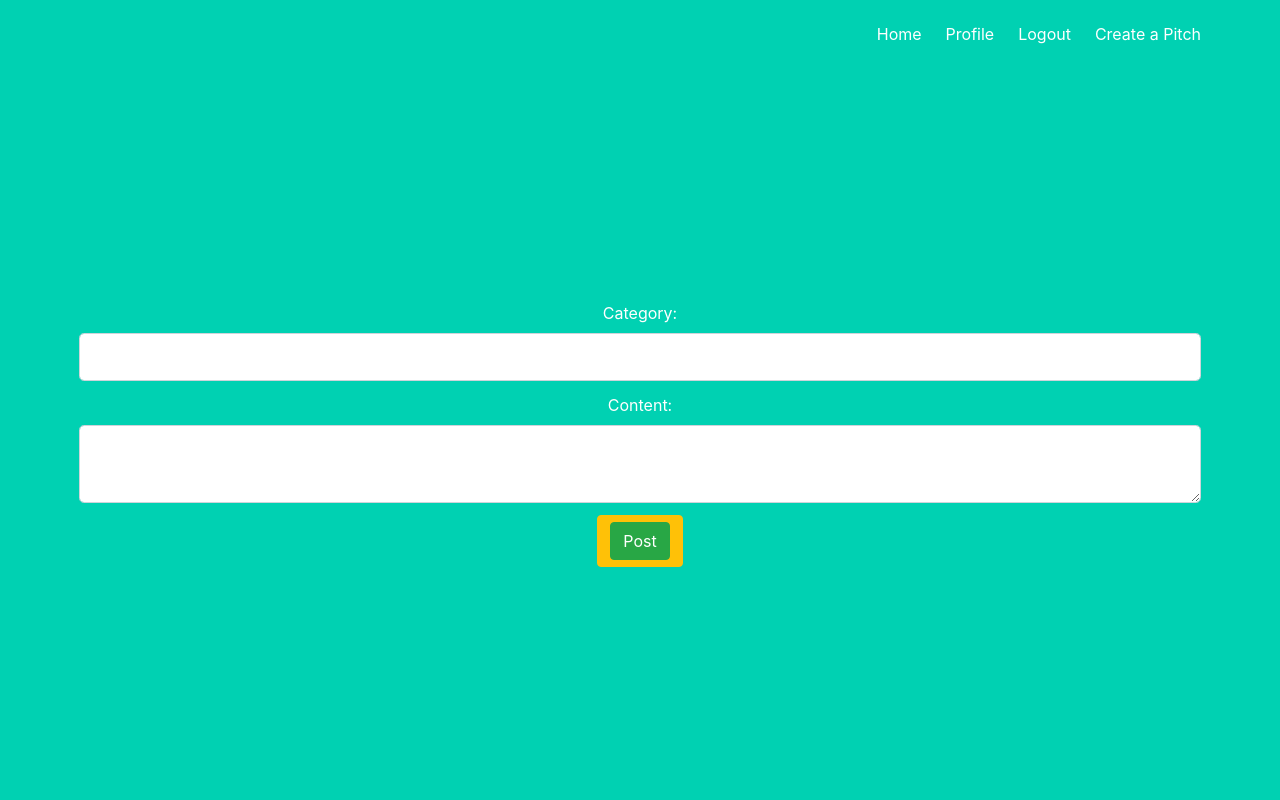
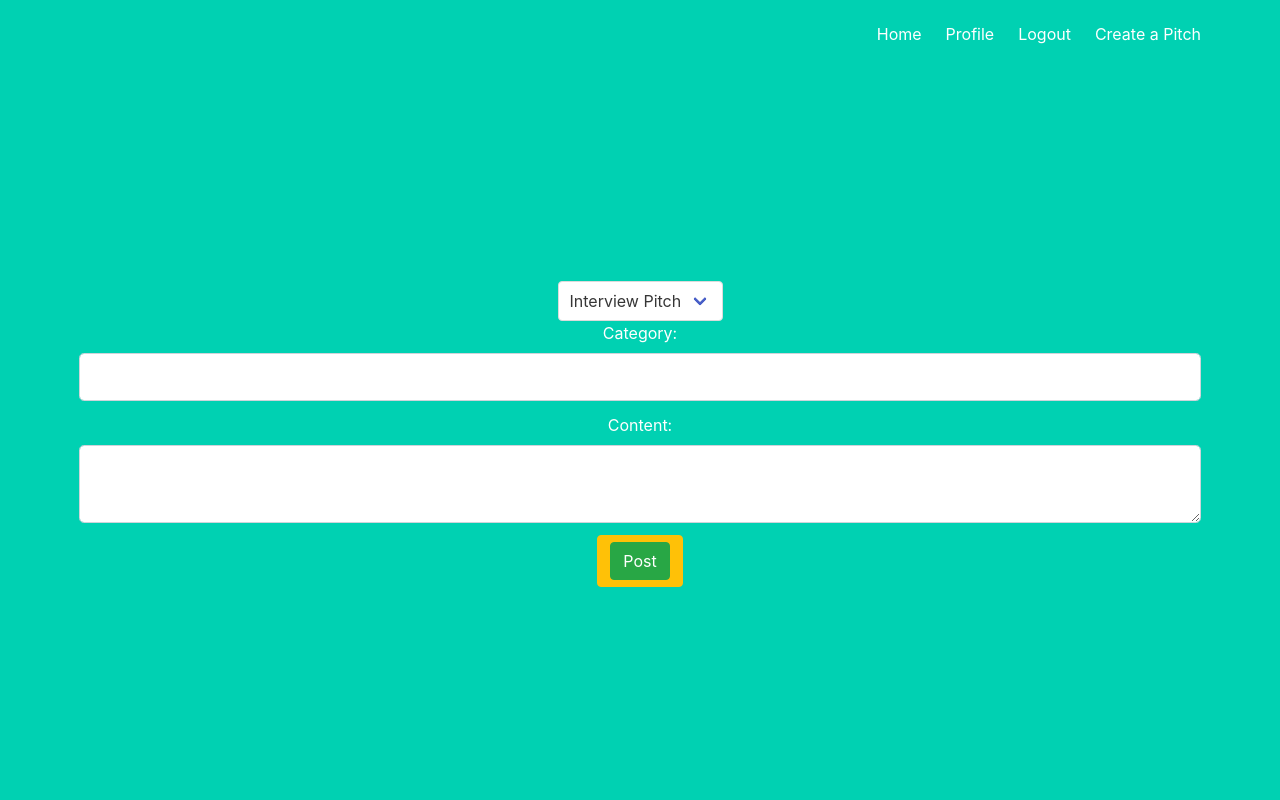
Before and after one commit to NderituMwanu/pitches, a Flask app: page /new_post in a window 1280 px wide. Run offline with Flask 2, Linux system fonts and the light colour scheme; the visitor is signed in with stand-in values (Sample User, id 1); some libraries are stand-ins or nearby versions.

Commit message:
updated file

```diff
--- a/app/templates/create_post.html
+++ b/app/templates/create_post.html
@@ -12,6 +12,16 @@
 <body>
     <div class="field">
         <form method="POST" action="">
+            {{ form.hidden_tag() }}
+
+            <div class="select">
+                <select>
+                  <option> Interview Pitch</option>
+                  <option> Pickup Lines </option>
+                  <option> Wise words </option>
+                  <option> Technology  </option>
+                </select>
+                </div>
 
             <div class="field">
                 <label>Category: </label>
```
